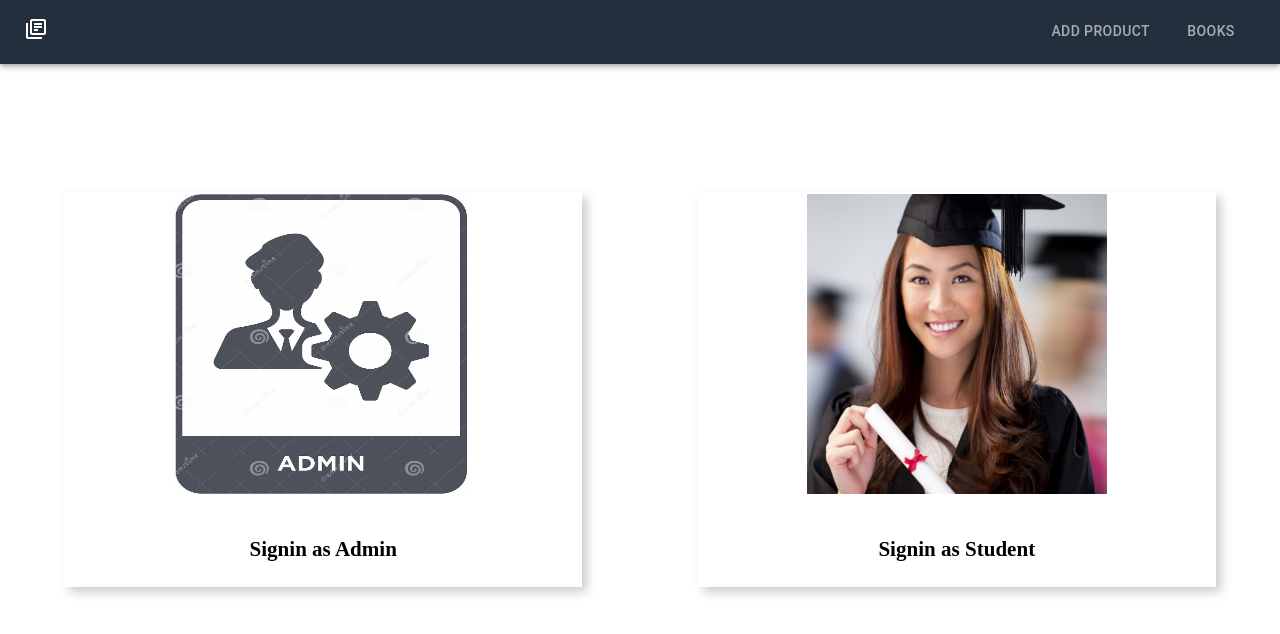
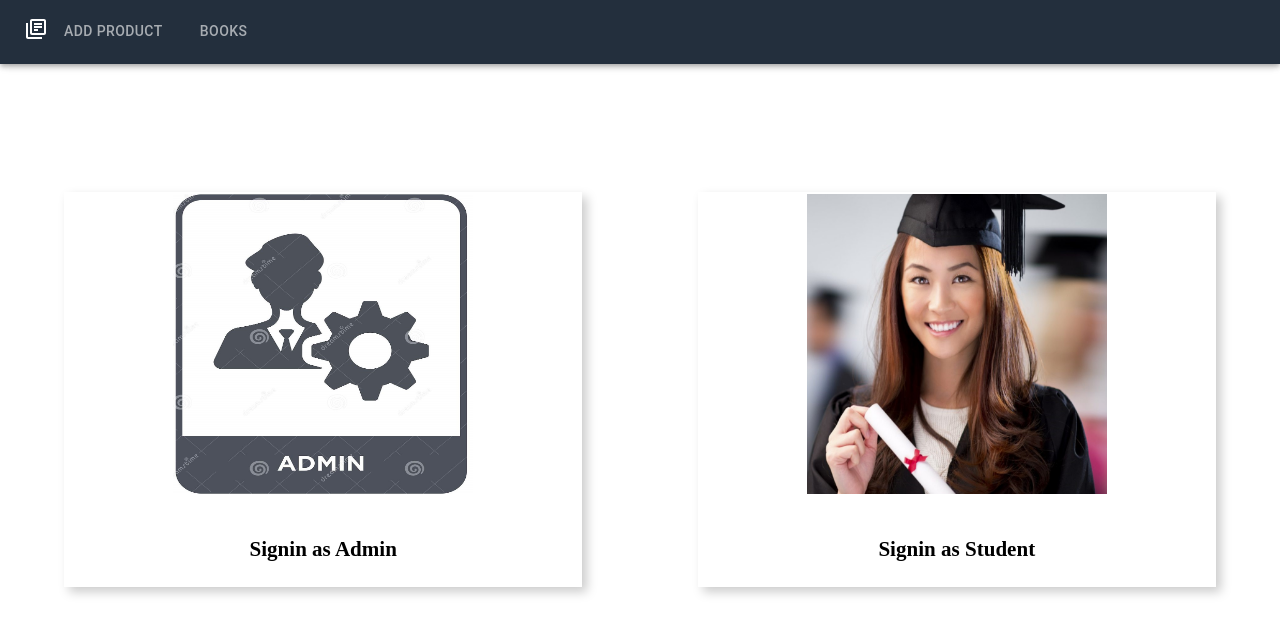
Before and after one commit to himanshi-sharma-123/library-management-frontend, a React (Create React App) app: page / in a window 1280 px wide. Shown: the top 634 px of the page. Built offline with nearby package versions, Linux system fonts and the light colour scheme.

Commit message:
navbar updated

```diff
--- a/src/components/Header.js
+++ b/src/components/Header.js
@@ -3,7 +3,7 @@
 import LibraryBooksOutlinedIcon from "@mui/icons-material/LibraryBooksOutlined";
 import { NavLink } from "react-router-dom";
 const Header = () => {
-  const [value, setValue] = useState();
+  // const [value, setValue] = useState();
   return (
     <div>
       <AppBar sx={{ backgroundColor: "#232F3D" }} position="sticky">
@@ -13,16 +13,16 @@
               <LibraryBooksOutlinedIcon />
             </Typography>
           </NavLink>
-          <Tabs
+          {/* <Tabs
             sx={{ ml: "auto" }}
             textColor="inherit"
             indicatorColor="primary"
             value={value}
             onChange={(e, val) => setValue(val)}
-          >
-            <Tab LinkComponent={NavLink} to="/add" label="Add product" />
-            <Tab LinkComponent={NavLink} to="/books" label="Books" />
-          </Tabs>
+          > */}
+          <Tab LinkComponent={NavLink} to="/add" label="Add product" />
+          <Tab LinkComponent={NavLink} to="/books" label="Books" />
+          {/* </Tabs> */}
         </Toolbar>
       </AppBar>
     </div>
```
